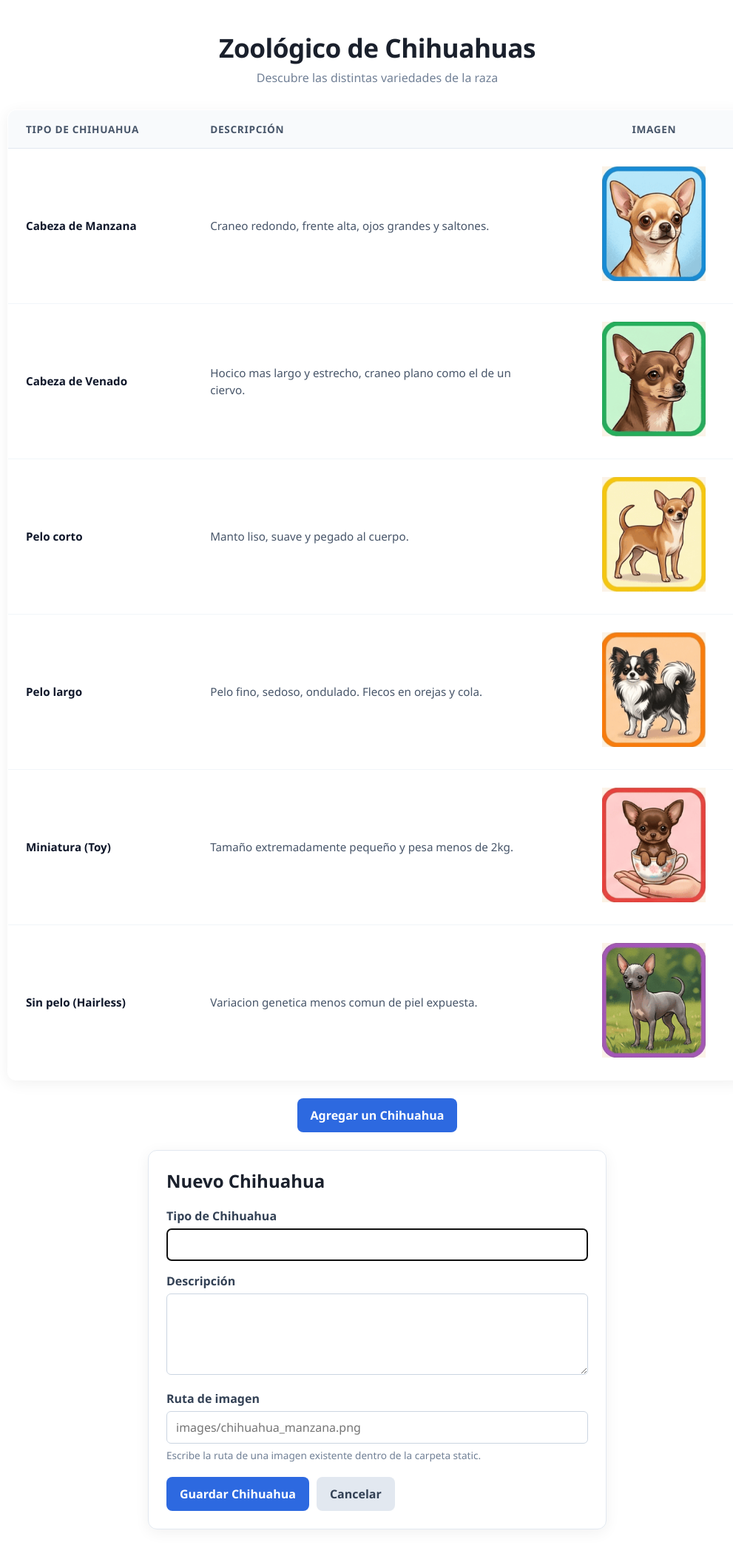
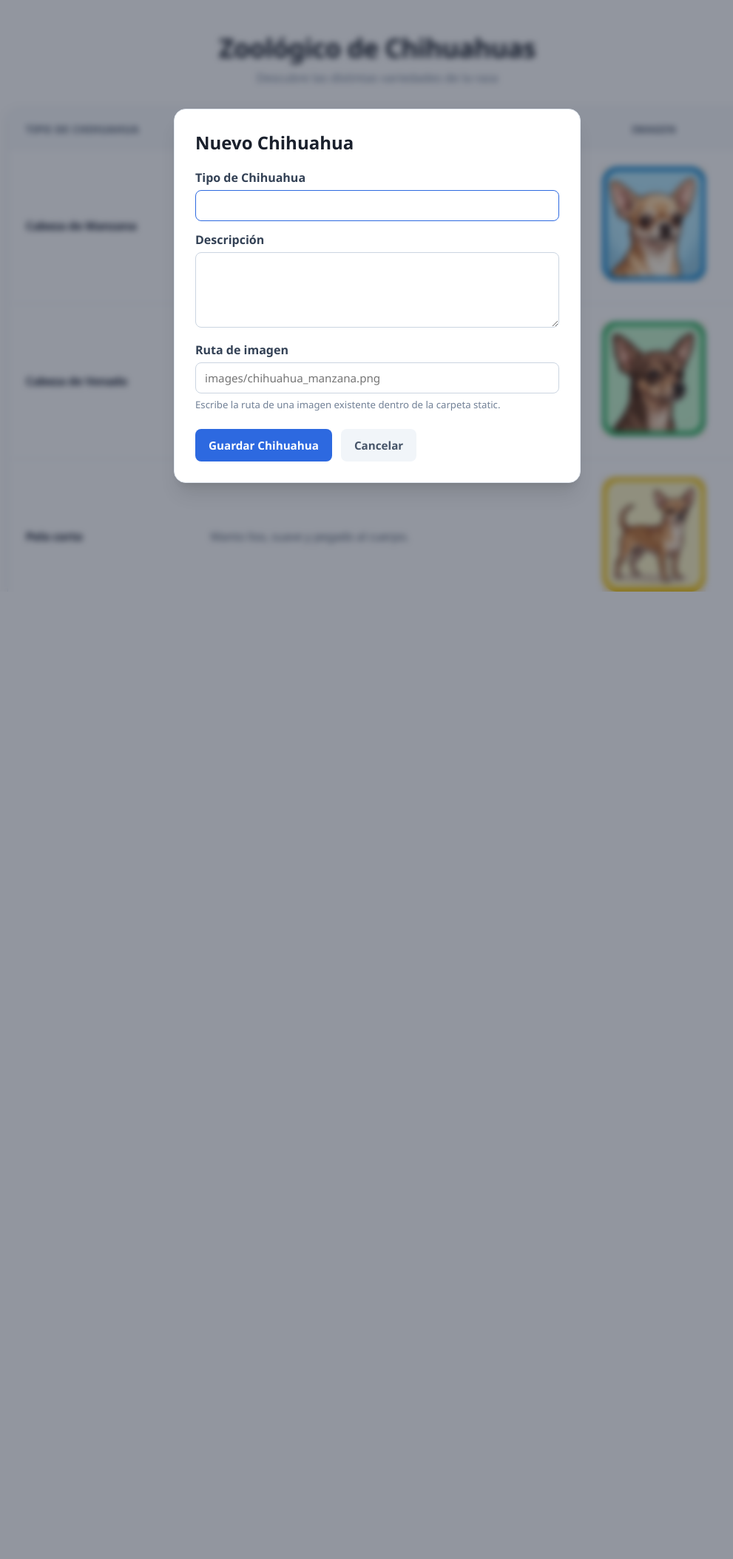
Before and after one commit to Andrey-Enrique-GM/Zoo, a Flask app: page / in a window 1280 px wide, after a click that opens the changed part. Shown: the whole page at 74% size, without its empty margins (130-1121 px from the left). After the commit the page ends 800 px from the top, so only its background shows below. Run offline with Flask 3, Linux system fonts and the light colour scheme; data comes from the database, SQL or seed files in the repository; parts of the project's set-up code (start-up, migrations or seed data) failed here and were passed over.

Commit message:
08, new add_chihuahua method for the data base

```diff
--- a/static/css/styles.css
+++ b/static/css/styles.css
@@ -6,7 +6,7 @@
 }
 
 body {
-    background-color: #ffffff; /* Fondo completamente blanco */
+    background-color: #ffffff;
     color: #2d3748;
     min-height: 100vh;
     padding: 40px 20px;
@@ -76,10 +76,6 @@ td {
     line-height: 1.5;
 }
 
-tr:last-child td {
-    border-bottom: none;
-}
-
 tr:hover {
     background-color: #fafafa;
 }
@@ -104,7 +100,6 @@ tr:hover {
     width: 25%;
 }
 
-/* Contenedor de la Imagen para integrarla sin bordes marcados */
 .img-wrapper {
     display: inline-block;
     background-color: #ffffff;
@@ -118,46 +113,89 @@ tr:hover {
     margin: 0 auto;
 }
 
-
-/* Controles */
-.controls {
-    margin-top: 24px;
-    text-align: center;
-    color: #2d69e0;
+/* Estilo Fila Excel "Agregar Chihuahua" */
+.add-row-cell {
+    padding: 0;
+    background-color: #f8fafc;
+    border-bottom: none;
 }
 
-button {
-    border: 0;
-    border-radius: 8px;
-    padding: 12px 18px;
+.btn-add-excel {
+    width: 100%;
+    display: flex;
+    align-items: center;
+    justify-content: center;
+    gap: 10px;
+    padding: 16px 24px;
+    background-color: #f1f5f9;
+    color: #475569;
+    border: 2px dashed #cbd5e1;
+    font-size: 0.95rem;
+    font-weight: 600;
+    cursor: pointer;
+    transition: all 0.2s ease-in-out;
+}
+
+.btn-add-excel:hover {
+    background-color: #e2e8f0;
+    color: #1e293b;
+    border-color: #94a3b8;
+}
+
+.plus-icon {
+    display: inline-flex;
+    align-items: center;
+    justify-content: center;
+    width: 24px;
+    height: 24px;
+    border-radius: 50%;
+    background-color: #cbd5e1;
+    color: #334155;
+    font-size: 1.1rem;
+    font-weight: bold;
+    line-height: 1;
+}
+
+.btn-add-excel:hover .plus-icon {
     background-color: #2d69e0;
     color: #ffffff;
-    font-size: 1rem;
-    font-weight: 600;
-    cursor: pointer;
 }
 
-button:hover {
-    background-color: #2457bd;
+/* Modal Flotante */
+.modal-overlay {
+    position: fixed;
+    top: 0;
+    left: 0;
+    width: 100vw;
+    height: 100vh;
+    background-color: rgba(15, 23, 42, 0.45);
+    backdrop-filter: blur(4px);
+    display: flex;
+    justify-content: center;
+    align-items: center;
+    z-index: 1000;
 }
 
-.form-panel {
-    max-width: 620px;
-    margin: 24px auto 0;
-    padding: 24px;
+.form-panel.modal-content {
+    background-color: #ffffff;
+    width: 90%;
+    max-width: 550px;
+    margin: 0;
+    padding: 28px;
+    border-radius: 16px;
+    box-shadow: 0 20px 25px -5px rgba(0, 0, 0, 0.1), 0 8px 10px -6px rgba(0, 0, 0, 0.1);
     border: 1px solid #e2e8f0;
-    border-radius: 12px;
-    box-shadow: 0 4px 20px rgba(0, 0, 0, 0.06);
 }
 
 .form-panel h2 {
     margin-bottom: 20px;
     color: #1a202c;
+    font-size: 1.5rem;
 }
 
 .form-panel label {
     display: block;
-    margin: 16px 0 6px;
+    margin: 14px 0 6px;
     color: #334155;
     font-weight: 600;
 }
@@ -167,9 +205,16 @@ button:hover {
     width: 100%;
     padding: 10px 12px;
     border: 1px solid #cbd5e1;
-    border-radius: 6px;
+    border-radius: 8px;
     color: #2d3748;
-    font-size: 1rem;
+    font-size: 0.95rem;
+    outline: none;
+    transition: border-color 0.2s;
+}
+
+.form-panel input:focus,
+.form-panel textarea:focus {
+    border-color: #2d69e0;
 }
 
 .form-panel textarea {
@@ -179,22 +224,39 @@ button:hover {
 .form-hint {
     margin-top: 6px;
     color: #718096;
-    font-size: 0.85rem;
+    font-size: 0.825rem;
 }
 
 .form-actions {
     display: flex;
-    gap: 10px;
-    margin-top: 20px;
+    gap: 12px;
+    margin-top: 24px;
+}
+
+button {
+    border: 0;
+    border-radius: 8px;
+    padding: 12px 18px;
+    background-color: #2d69e0;
+    color: #ffffff;
+    font-size: 0.95rem;
+    font-weight: 600;
+    cursor: pointer;
+    transition: background-color 0.2s;
+}
+
+button:hover {
+    background-color: #2457bd;
 }
 
 .secondary-button {
-    background-color: #e2e8f0;
-    color: #334155;
+    background-color: #f1f5f9;
+    color: #475569;
 }
 
 .secondary-button:hover {
-    background-color: #cbd5e1;
+    background-color: #e2e8f0;
+    color: #1e293b;
 }
 
 .message {
@@ -227,7 +289,7 @@ button:hover {
         padding: 12px;
     }
 
-    .form-panel {
-        padding: 18px;
+    .form-panel.modal-content {
+        padding: 20px;
     }
 }
--- a/templates/index.html
+++ b/templates/index.html
@@ -14,6 +14,7 @@
                 <p class="subtitle">Descubre las distintas variedades de la raza</p>
             </header>
 
+            <!-- Mensaje de confirmacion -->
             {% if agregado %}
             <p class="message success" role="status">El chihuahua se agregó correctamente.</p>
             {% endif %}
@@ -21,7 +22,9 @@
             <p class="message error" role="alert">{{ error }}</p>
             {% endif %}
 
-            <table class="table-container">
+
+            <div class="table-container">
+                <table>
                     <thead>
                         <tr>
                             <th>Tipo de Chihuahua</th>
@@ -42,17 +45,24 @@
                         </tr>
                         {% endfor %}
                     </tbody>
+                    <!-- Fila (+) para Agregar Chihuahua -->
+                    <tfoot>
+                        <tr>
+                            <td colspan="3" class="add-row-cell">
+                                <button id="btnAddChihuahua" class="btn-add-excel" type="button" aria-controls="chihuahuaForm" aria-expanded="{{ 'true' if error else 'false' }}">
+                                    <span class="plus-icon">+</span>
+                                    <span>Agregar un Chihuahua</span>
+                                </button>
+                            </td>
+                        </tr>
+                    </tfoot>
                 </table>
+            </div>
 
 
-            <!-- Controles -->
-            <div class="controls">
-                <button id="btnAddChihuahua" type="button" aria-controls="chihuahuaForm" aria-expanded="{{ 'true' if error else 'false' }}">
-                    Agregar un Chihuahua
-                </button>
-            </div>
-
-            <section id="chihuahuaForm" class="form-panel" {% if not error %}hidden{% endif %}>
+            <!-- Modal Flotante (Formulario) -->
+            <div id="modalOverlay" class="modal-overlay" {% if not error %}hidden{% endif %}>
+                <section id="chihuahuaForm" class="form-panel modal-content">
                     <h2>Nuevo Chihuahua</h2>
                     <form action="{{ url_for('add_chihuahua') }}" method="post">
                         <label for="tipo">Tipo de Chihuahua</label>
@@ -72,6 +82,7 @@
                         </div>
                     </form>
                 </section>
+            </div>
 
         </main>
         <script src="{{ url_for('static', filename='js/script.js') }}" defer></script>
```
Also changed, not shown: static/js/script.js (+39 -13 lines), static/images/freakdoka.png (added). Lines whose indentation alone changed are shown as unchanged.
